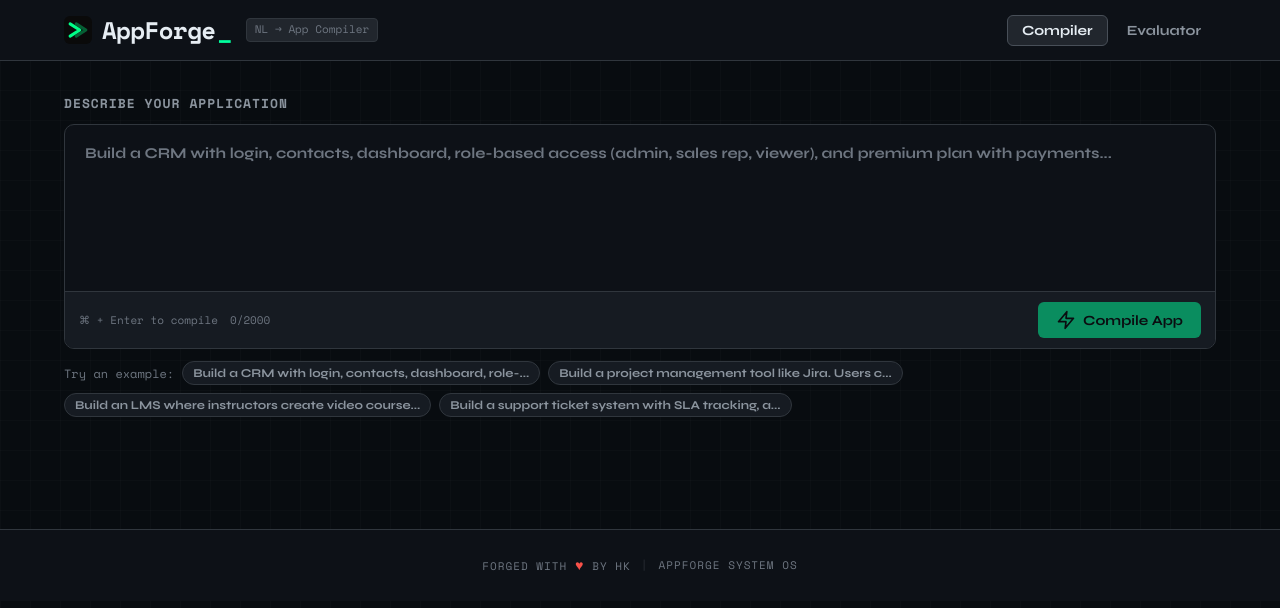
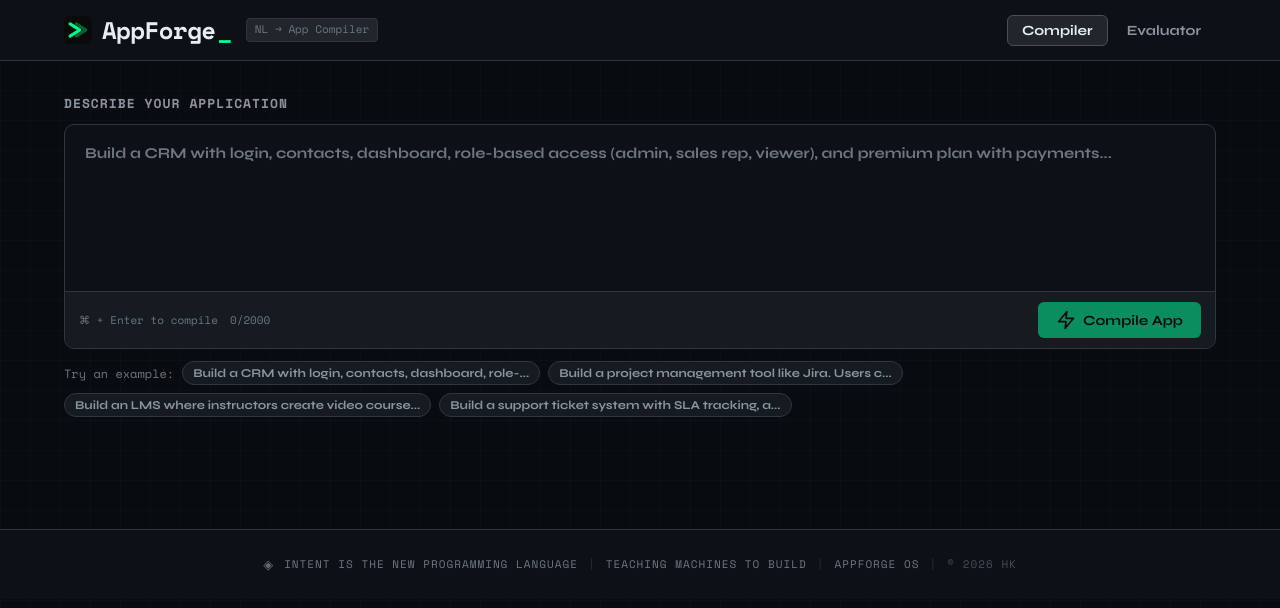
Before and after one commit to Hemanth-1354/AppForage, a React (Vite) app in the folder frontend/: page / in a window 1280 px wide. Shown: the top 608 px of the page. Built offline with nearby package versions, Linux system fonts and the light colour scheme.

Commit message:
Adding tweaks to UI-v3

```diff
--- a/frontend/src/App.jsx
+++ b/frontend/src/App.jsx
@@ -591,17 +591,44 @@
         )}
       </main>
 
-      <footer style={{
-        textAlign: "center", padding: "24px", color: "var(--text3)",
-        fontFamily: "var(--font-mono)", fontSize: "11px", letterSpacing: "1px",
-        borderTop: "1px solid var(--border)", background: "var(--surface)",
-        display: "flex", justifyContent: "center", alignItems: "center", gap: "10px",
-        textTransform: "uppercase"
-      }}>
-        <span>Forged with <span style={{ color: "var(--red)", fontSize: "14px" }}>♥</span> by HK</span>
-        <span style={{ opacity: 0.3 }}>|</span>
-        <span>AppForge System OS</span>
-      </footer>
+      <footer
+  style={{
+    textAlign: "center",
+    padding: "24px",
+    color: "var(--text3)",
+    fontFamily: "var(--font-mono)",
+    fontSize: "11px",
+    letterSpacing: "1px",
+    borderTop: "1px solid var(--border)",
+    background: "var(--surface)",
+    display: "flex",
+    justifyContent: "center",
+    alignItems: "center",
+    gap: "10px",
+    textTransform: "uppercase",
+    flexWrap: "wrap"
+  }}
+>
+  <span style={{ fontSize: "13px", opacity: 0.9 }}>◈</span>
+
+  <span>Intent Is The New Programming Language</span>
+
+  <span style={{ opacity: 0.3 }}>|</span>
+
+  <span>
+  Teaching Machines To Build
+  </span>
+
+  <span style={{ opacity: 0.3 }}>|</span>
+
+  <span>AppForge OS</span>
+
+  <span style={{ opacity: 0.3 }}>|</span>
+
+  <span style={{ opacity: 0.6 }}>
+    © {new Date().getFullYear()} HK
+  </span>
+</footer>
     </div>
   );
 }
```
